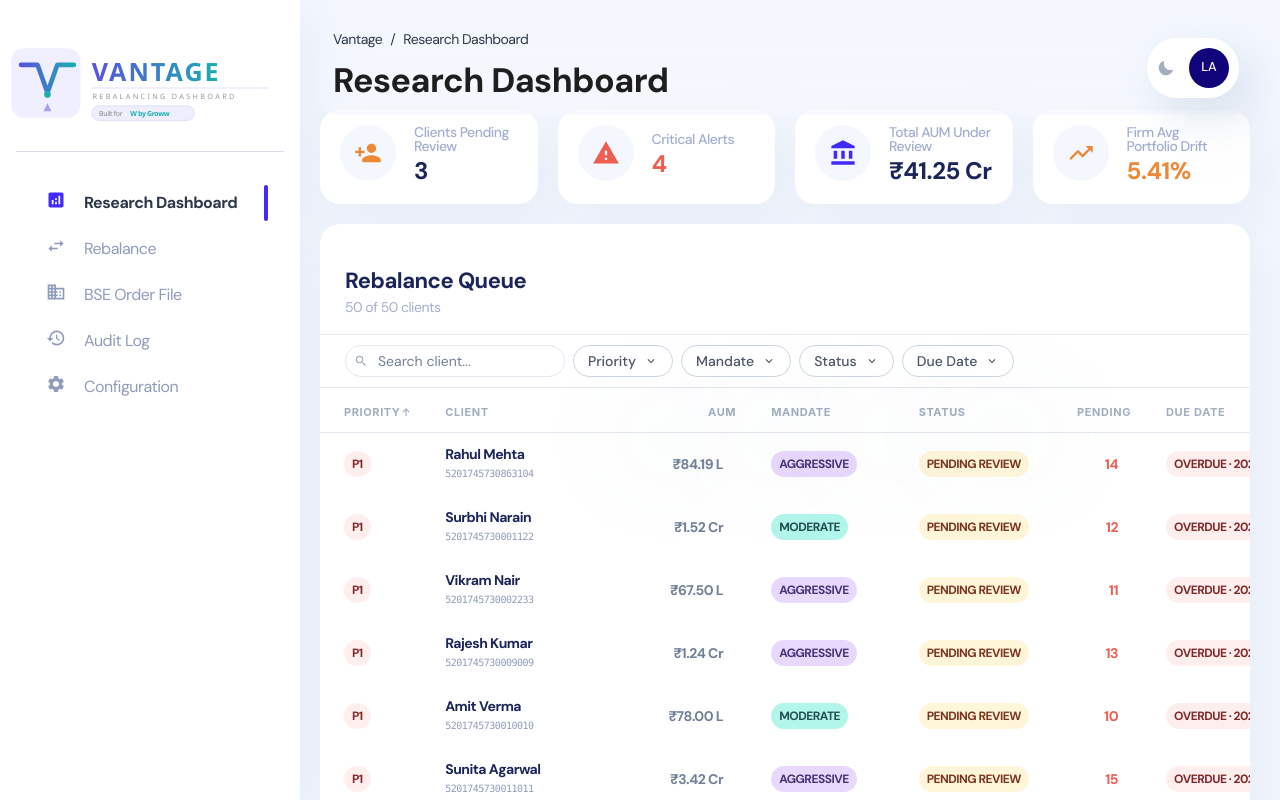
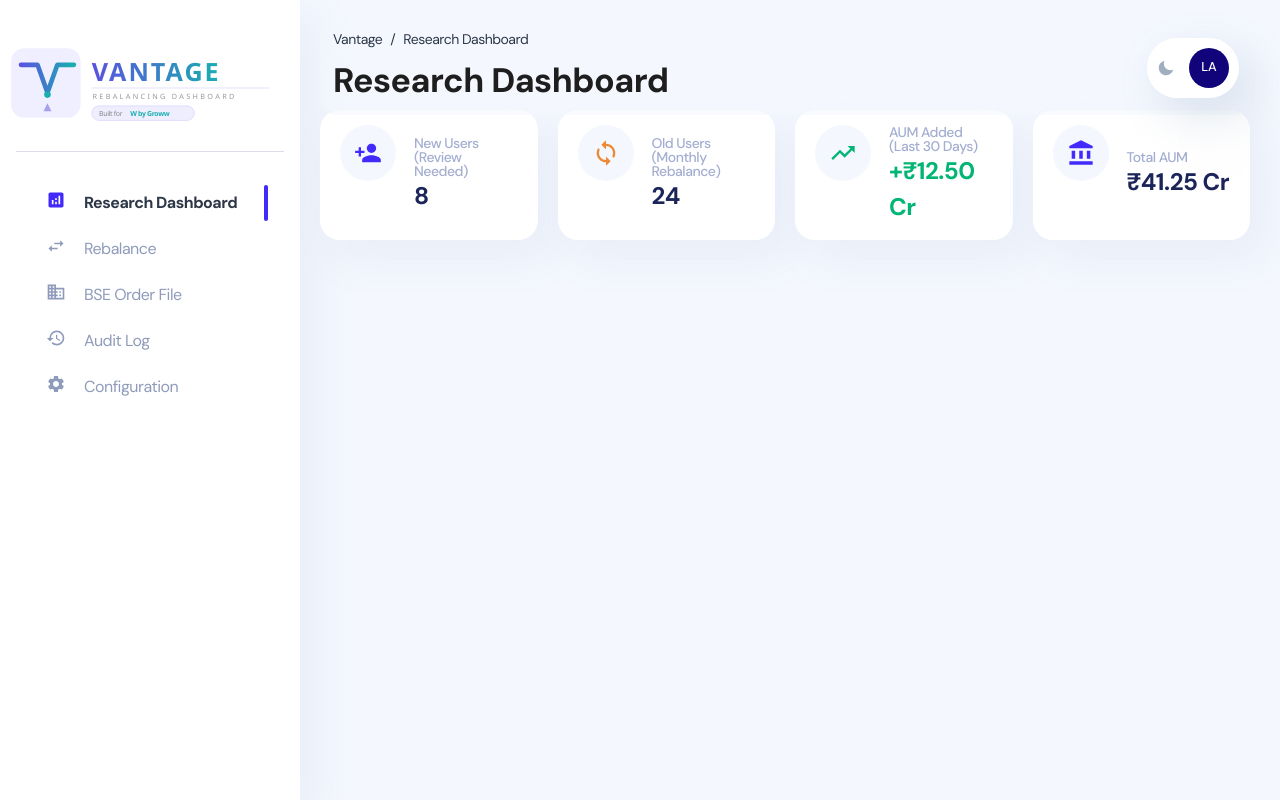
Before and after one commit to payojspam-lang/rebalance-dashboard, a React (Create React App) app in the folder frontend/: page /admin/research-dashboard in a window 1280 px wide. Shown: the top 800 px of the page. Built offline with nearby package versions, Linux system fonts and the light colour scheme.

Commit message:
feat: Restructure landing dashboard to display 4 high-level KPIs and remove Rebalance Queue

```diff
--- a/frontend/src/views/admin/research-dashboard/components/SummaryMetrics.js
+++ b/frontend/src/views/admin/research-dashboard/components/SummaryMetrics.js
@@ -1,10 +1,9 @@
-import { SimpleGrid, Box, Icon, Flex, Text, useColorModeValue } from "@chakra-ui/react";
+import { SimpleGrid, Box, Icon, Text, useColorModeValue } from "@chakra-ui/react";
 import MiniStatistics from "components/card/MiniStatistics";
 import IconBox from "components/icons/IconBox";
-import React, { useMemo } from "react";
+import React from "react";
 import {
-  MdPersonAdd, MdCheckCircle, MdWarning,
-  MdCalendarToday, MdDoneAll, MdSchedule, MdAccountBalance, MdTrendingUp,
+  MdPersonAdd, MdSync, MdTrendingUp, MdAccountBalance,
 } from "react-icons/md";
 
 function formatAUM(v) {
@@ -18,33 +17,28 @@ export default function SummaryMetrics({ metrics }) {
   const boxBg       = useColorModeValue("secondaryGray.300", "whiteAlpha.100");
   const textColor   = useColorModeValue("secondaryGray.900", "white");
 
-  const driftColor = useMemo(
-    () => metrics.portfolio.avgDrift > 7 ? "red.500" : metrics.portfolio.avgDrift > 4 ? "orange.400" : "green.500",
-    [metrics.portfolio.avgDrift]
-  );
-
   return (
     <Box>
       <SimpleGrid columns={{ base: 1, md: 2, lg: 4 }} gap="20px" mb="20px">
         <MiniStatistics
-          startContent={<IconBox w="56px" h="56px" bg={boxBg} icon={<Icon w="28px" h="28px" as={MdPersonAdd} color="orange.400" />} />}
-          name="Clients Pending Review"
-          value={<Text fontSize="2xl" fontWeight="700" color={textColor}>{metrics.newUsers.reviewPending}</Text>}
+          startContent={<IconBox w="56px" h="56px" bg={boxBg} icon={<Icon w="28px" h="28px" as={MdPersonAdd} color="brand.500" />} />}
+          name="New Users (Review Needed)"
+          value={<Text fontSize="2xl" fontWeight="700" color={textColor}>{metrics.newUsersPendingReview}</Text>}
         />
         <MiniStatistics
-          startContent={<IconBox w="56px" h="56px" bg={boxBg} icon={<Icon w="28px" h="28px" as={MdWarning} color={metrics.portfolio.criticalAlerts > 0 ? "red.500" : brandColor} />} />}
-          name="Critical Alerts"
-          value={<Text fontSize="2xl" fontWeight="700" color={metrics.portfolio.criticalAlerts > 0 ? "red.500" : "green.500"}>{metrics.portfolio.criticalAlerts}</Text>}
+          startContent={<IconBox w="56px" h="56px" bg={boxBg} icon={<Icon w="28px" h="28px" as={MdSync} color="orange.400" />} />}
+          name="Old Users (Monthly Rebalance)"
+          value={<Text fontSize="2xl" fontWeight="700" color={textColor}>{metrics.oldUsersPendingRebalance}</Text>}
+        />
+        <MiniStatistics
+          startContent={<IconBox w="56px" h="56px" bg={boxBg} icon={<Icon w="28px" h="28px" as={MdTrendingUp} color="green.500" />} />}
+          name="AUM Added (Last 30 Days)"
+          value={<Text fontSize="2xl" fontWeight="700" color="green.500">+{formatAUM(metrics.aumAdded30Days)}</Text>}
         />
         <MiniStatistics
           startContent={<IconBox w="56px" h="56px" bg={boxBg} icon={<Icon w="28px" h="28px" as={MdAccountBalance} color={brandColor} />} />}
-          name="Total AUM Under Review"
-          value={<Text fontSize="2xl" fontWeight="700" color={textColor}>{formatAUM(metrics.portfolio.totalAumUnderReview)}</Text>}
-        />
-        <MiniStatistics
-          startContent={<IconBox w="56px" h="56px" bg={boxBg} icon={<Icon w="28px" h="28px" as={MdTrendingUp} color={driftColor} />} />}
-          name="Firm Avg Portfolio Drift"
-          value={<Text fontSize="2xl" fontWeight="700" color={driftColor}>{metrics.portfolio.avgDrift.toFixed(2)}%</Text>}
+          name="Total AUM"
+          value={<Text fontSize="2xl" fontWeight="700" color={textColor}>{formatAUM(metrics.totalAum)}</Text>}
         />
       </SimpleGrid>
     </Box>
--- a/frontend/src/views/admin/research-dashboard/index.jsx
+++ b/frontend/src/views/admin/research-dashboard/index.jsx
@@ -1,26 +1,12 @@
-import { Box, SimpleGrid } from "@chakra-ui/react";
-import React, { useCallback } from "react";
-import { useNavigate } from "react-router-dom";
+import { Box } from "@chakra-ui/react";
+import React from "react";
 import SummaryMetrics from "./components/SummaryMetrics";
-import AllocationChart from "./components/AllocationChart";
-import DriftOverviewCard from "./components/DriftOverviewCard";
-import UserList from "./components/UserList";
-import { mockSummaryMetrics, mockAllocation, mockUsers } from "./variables/mockData";
+import { mockSummaryMetrics } from "./variables/mockData";
 
 export default function ResearchDashboard() {
-  const navigate = useNavigate();
-
-  const handleRowClick = useCallback((user) => {
-    navigate(`/admin/rebalance/user/${user.id}`);
-  }, [navigate]);
-
   return (
     <Box pt={{ base: "130px", md: "80px", xl: "80px" }}>
-      {/* Row 1 — Summary KPIs */}
       <SummaryMetrics metrics={mockSummaryMetrics} />
-
-      {/* Row 3 — Full user list */}
-      <UserList users={mockUsers} onRowClick={handleRowClick} />
     </Box>
   );
 }
--- a/frontend/src/views/admin/research-dashboard/variables/mockData.js
+++ b/frontend/src/views/admin/research-dashboard/variables/mockData.js
@@ -543,20 +543,10 @@ export const schemeCodeByIsin = {
 // Summary metrics — cross-portfolio view for the Overview tab
 // ─────────────────────────────────────────────────────────────────────────────
 export const mockSummaryMetrics = {
-  newUsers: {
-    reviewPending: 3,
-    reviewDone: 11,
-  },
-  monthlyReview: {
-    pendingToday: 5,
-    doneToday: 8,
-    spillover: 2,
-  },
-  portfolio: {
-    totalAumUnderReview: 412500000,
-    avgDrift: 5.41,
-    criticalAlerts: 4,
-  },
+  newUsersPendingReview: 8,
+  oldUsersPendingRebalance: 24,
+  aumAdded30Days: 125000000,
+  totalAum: 412500000,
 };
 
 // ─────────────────────────────────────────────────────────────────────────────
```
